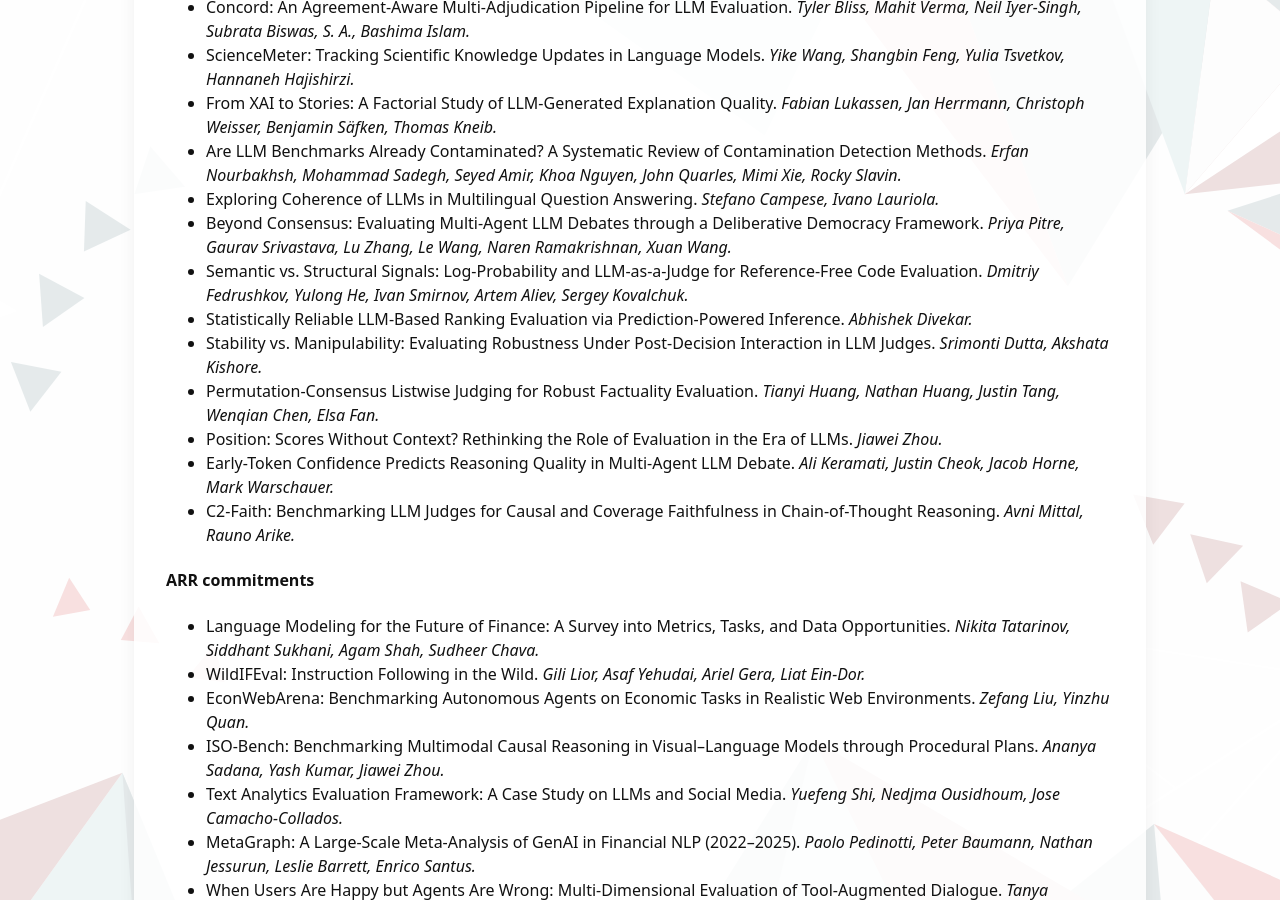
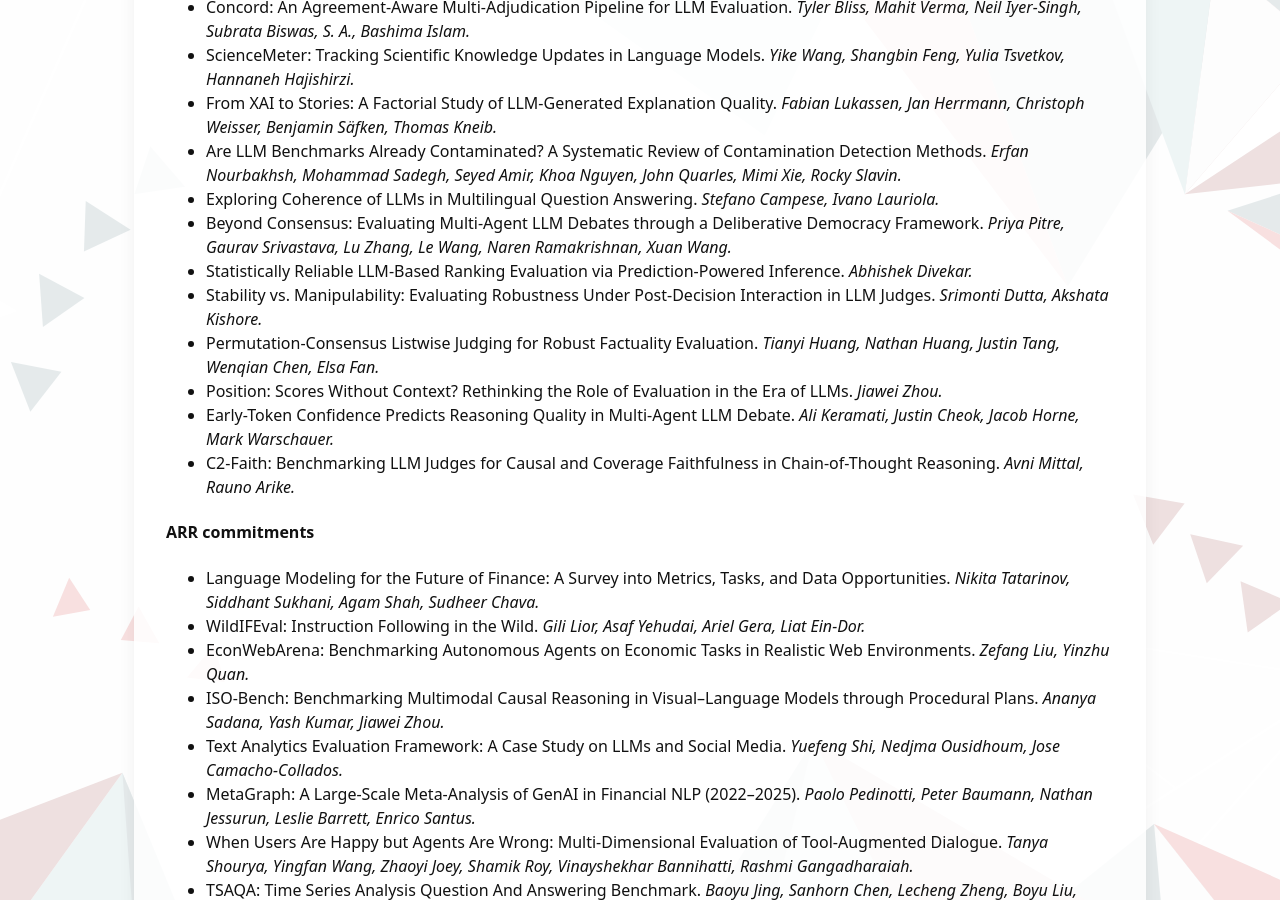
Before and after one commit to GEM-workshop/gem-workshop.github.io, a Jekyll site: the page built from index.md, in a window 1280 px wide and 900 px high, scrolled down 5610 px. Built offline with Jekyll 4.4.1, drawn with Linux system fonts in a browser that asks for light colours; some of the changed text lies outside the part shown.

Commit message:
Changed one poster from in person to virtual

```diff
--- a/index.md
+++ b/index.md
@@ -219,7 +219,6 @@ I will present Autorubric, an open-source framework that consolidates these best
 - Are LLM Benchmarks Already Contaminated? A Systematic Review of Contamination Detection Methods. *Erfan Nourbakhsh, Mohammad Sadegh, Seyed Amir, Khoa Nguyen, John Quarles, Mimi Xie, Rocky Slavin.*
 - Exploring Coherence of LLMs in Multilingual Question Answering. *Stefano Campese, Ivano Lauriola.*
 - Beyond Consensus: Evaluating Multi-Agent LLM Debates through a Deliberative Democracy Framework. *Priya Pitre, Gaurav Srivastava, Lu Zhang, Le Wang, Naren Ramakrishnan, Xuan Wang.*
-- Semantic vs. Structural Signals: Log-Probability and LLM-as-a-Judge for Reference-Free Code Evaluation. *Dmitriy Fedrushkov, Yulong He, Ivan Smirnov, Artem Aliev, Sergey Kovalchuk.*
 - Statistically Reliable LLM-Based Ranking Evaluation via Prediction-Powered Inference. *Abhishek Divekar.*
 - Stability vs. Manipulability: Evaluating Robustness Under Post-Decision Interaction in LLM Judges. *Srimonti Dutta, Akshata Kishore.*
 - Permutation-Consensus Listwise Judging for Robust Factuality Evaluation. *Tianyi Huang, Nathan Huang, Justin Tang, Wenqian Chen, Elsa Fan.*
```
Also changed, not shown: other parts of index.md (+1 -0 lines).
